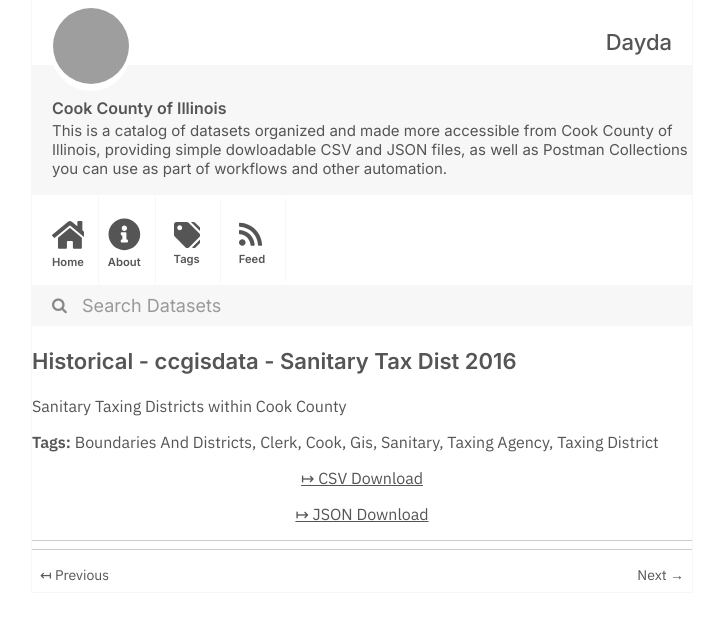
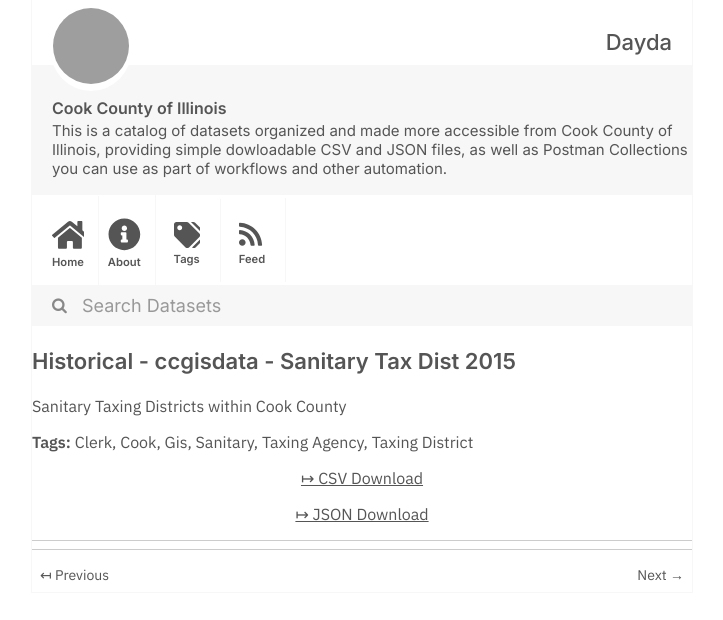
Before and after one commit to dayda-entities/cook-county-of-illinois, a Jekyll site: the page built from _posts/2020-11-10-historical-ccgisdata-sanitary-.md, in a window 1280 px wide, cut to the strip 0-620 px from the top of the page. Shown: the whole strip, without its empty margins (278-1001 px from the left). Built offline with Jekyll 4.4.1, drawn with Linux system fonts in a browser that asks for light colours; grey boxes are pictures that could not be loaded.

Commit message:
Publish Data

```diff
--- a/_posts/2020-11-10-historical-ccgisdata-sanitary-.md
+++ b/_posts/2020-11-10-historical-ccgisdata-sanitary-.md
@@ -1,11 +1,10 @@
 ---
-title: Historical - ccgisdata - Sanitary Tax Dist 2016
-created: '2020-11-10T16:57:14.225488'
-modified: '2020-11-10T16:57:14.225498'
+title: Historical - ccgisdata - Sanitary Tax Dist 2015
+created: '2020-11-10T16:57:30.677164'
+modified: '2020-11-10T16:57:30.677175'
 state: active
 type: dataset
 tags:
-  - Boundaries And Districts
   - Clerk
   - Cook
   - Gis
@@ -15,9 +14,9 @@ tags:
 groups:
   - Local Government
 csv_url: >-
-  https://datacatalog.cookcountyil.gov/api/views/qz59-j4yd/rows.csv?accessType=DOWNLOAD
+  https://datacatalog.cookcountyil.gov/api/views/qtyv-vtbp/rows.csv?accessType=DOWNLOAD
 json_url: >-
-  https://datacatalog.cookcountyil.gov/api/views/qz59-j4yd/rows.json?accessType=DOWNLOAD
+  https://datacatalog.cookcountyil.gov/api/views/qtyv-vtbp/rows.json?accessType=DOWNLOAD
 layout: post
 
 ---
```
